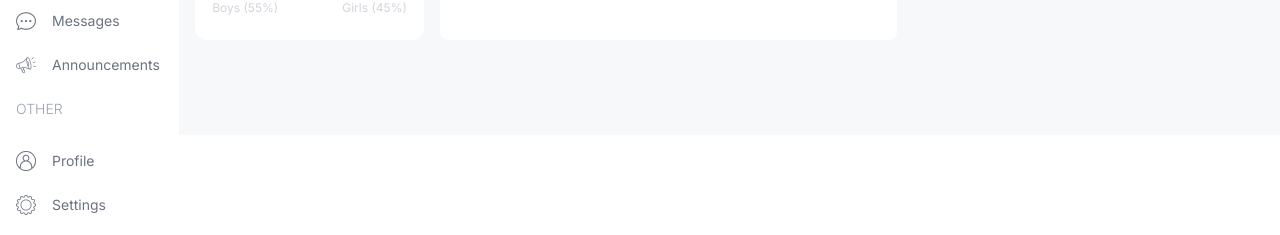
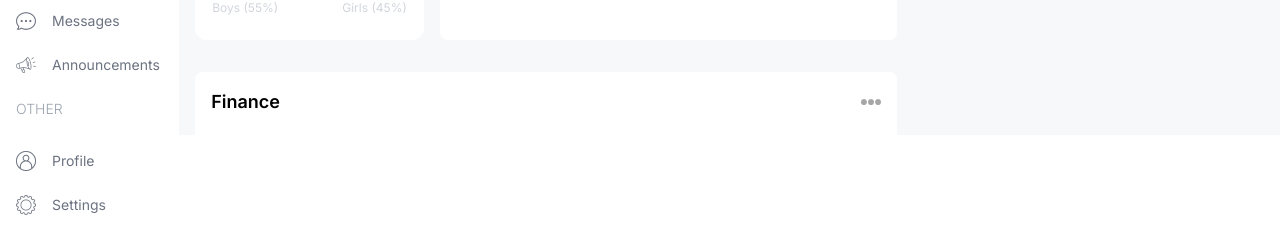
Before and after one commit to hauzanrafiattallah/SMAN-2-CIREBON-DASHBOARD, a Next.js app: page /admin in a window 1280 px wide. Shown: the part 665-900 px from the top of the page. Built offline with nearby package versions, Linux system fonts and the light colour scheme.

Commit message:
Add FinanceChart component and integrate it into AdminPage

```diff
--- a/src/app/(dashboard)/admin/page.tsx
+++ b/src/app/(dashboard)/admin/page.tsx
@@ -1,6 +1,7 @@
 import UserCard from "@/components/UserCard";
 import CountChart from "@/components/CountChart";
 import AttendanceChart from "@/components/AttendanceChart";
+import FinanceChart from "@/components/FinanceChart";
 
 const AdminPage = () => {
   return (
@@ -26,7 +27,9 @@
           </div>
         </div>
         {/* BOTTOM CHARTS */}
-        <div></div>
+        <div className="w-full h-[500px]">
+          <FinanceChart />
+        </div>
       </div>
       {/* RIGHT */}
       <div className="w-full lg:w-1/3"></div>
--- /dev/null
+++ b/src/components/FinanceChart.tsx
@@ -0,0 +1,129 @@
+"use client";
+import Image from "next/image";
+import {
+  LineChart,
+  Line,
+  XAxis,
+  YAxis,
+  CartesianGrid,
+  Tooltip,
+  Legend,
+  ResponsiveContainer,
+} from "recharts";
+
+const data = [
+  {
+    name: "Jan",
+    income: 4000,
+    expense: 2400,
+  },
+  {
+    name: "Feb",
+    income: 3000,
+    expense: 1398,
+  },
+  {
+    name: "Mar",
+    income: 2000,
+    expense: 9800,
+  },
+  {
+    name: "Apr",
+    income: 2780,
+    expense: 4300,
+  },
+  {
+    name: "Mey",
+    income: 1890,
+    expense: 4300,
+  },
+  {
+    name: "Jun",
+    income: 2390,
+    expense: 4300,
+  },
+  {
+    name: "Jul",
+    income: 3490,
+    expense: 4300,
+  },
+  {
+    name: "Aug",
+    income: 3490,
+    expense: 4300,
+  },
+  {
+    name: "Sep",
+    income: 3490,
+    expense: 4300,
+  },
+  {
+    name: "Okt",
+    income: 3490,
+    expense: 4300,
+  },
+  {
+    name: "Nov",
+    income: 3490,
+    expense: 4300,
+  },
+  {
+    name: "Dec",
+    income: 3490,
+    expense: 4300,
+  },
+];
+
+const FinanceChart = () => {
+  return (
+    <div className="bg-white p-4 h-full rounded-lg">
+      <div className="flex justify-between items-center">
+        <h1 className="text-lg font-semibold">Finance</h1>
+        <Image src="/moreDark.png" alt=" " width={20} height={20} />
+      </div>
+      <ResponsiveContainer width="100%" height="90%">
+        <LineChart
+          width={500}
+          height={300}
+          data={data}
+          margin={{
+            top: 5,
+            right: 30,
+            left: 20,
+            bottom: 5,
+          }}
+        >
+          <CartesianGrid strokeDasharray="3 3" stroke="#ddd" />
+          <XAxis
+            dataKey="name"
+            axisLine={false}
+            tick={{ fill: "#d1d5db" }}
+            tickLine={false}
+            tickMargin={10}
+          />
+          <YAxis
+            axisLine={false}
+            tick={{ fill: "#d1d5db" }}
+            tickLine={false}
+            tickMargin={20}
+          />
+          <Tooltip />
+          <Legend
+            align="center"
+            verticalAlign="top"
+            wrapperStyle={{ paddingTop: "10px", paddingBottom: "30px" }}
+          />
+          <Line
+            type="monotone"
+            dataKey="income"
+            stroke="#C3EBFA"
+            strokeWidth={5}
+          />
+          <Line type="monotone" dataKey="expense" stroke="#CFCEFF" strokeWidth={5}/>
+        </LineChart>
+      </ResponsiveContainer>
+    </div>
+  );
+};
+
+export default FinanceChart;
```
